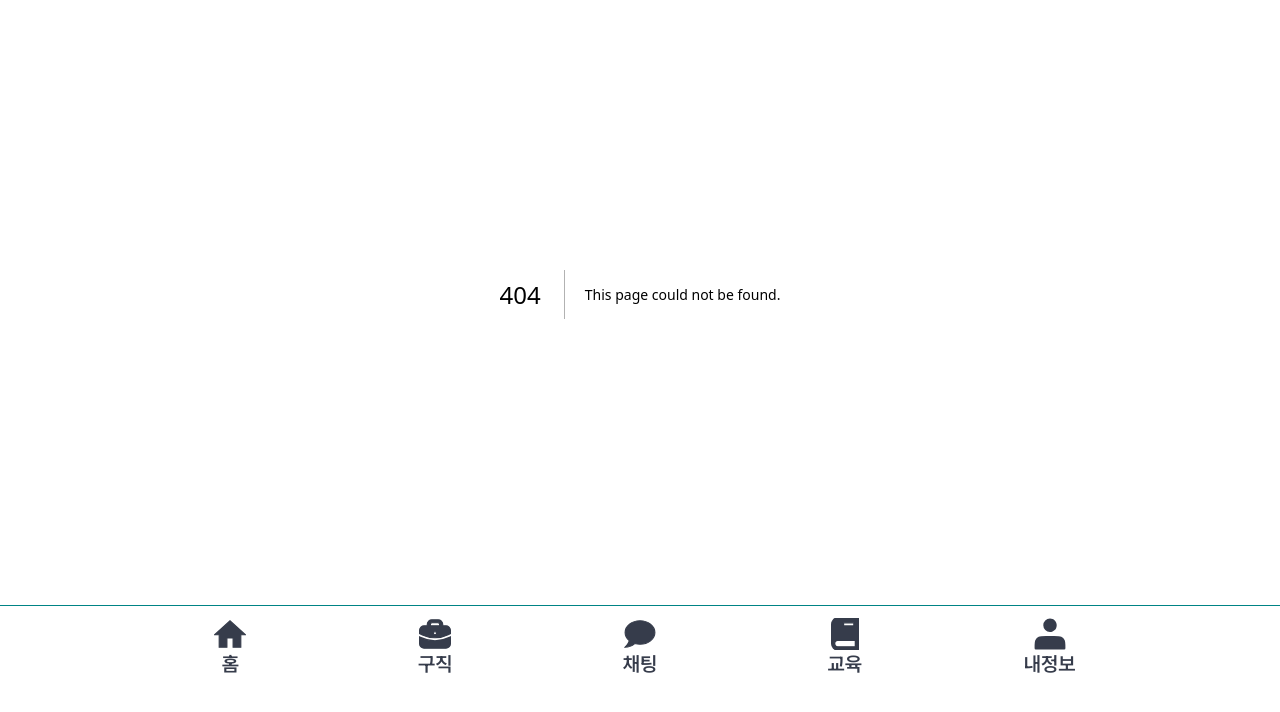
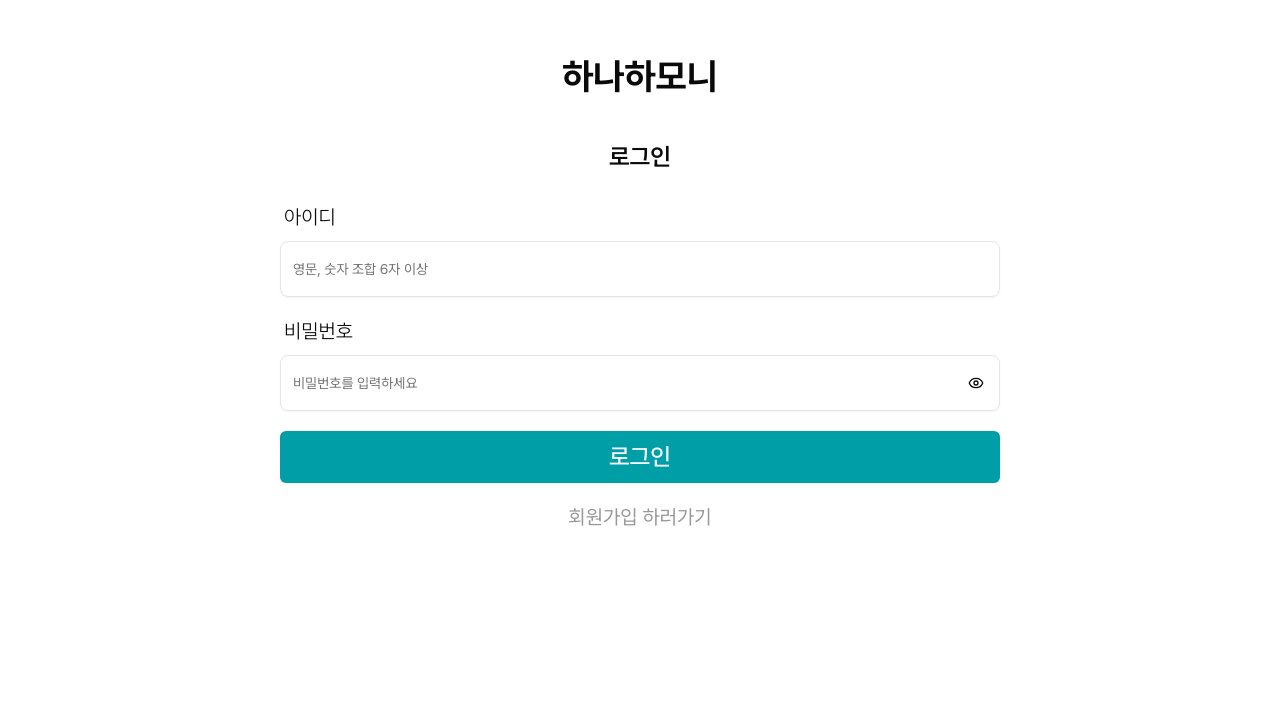
Before and after one commit to hana-harmoney/frontend, a Next.js app: page /auth/login in a window 1280 px wide. Before the commit this address had no page. Shown: the part 106-818 px from the top of the page. Built offline with nearby package versions, Linux system fonts and the light colour scheme.

Commit message:
[#9] feat: 로그인 화면 UI 구현

```diff
--- /dev/null
+++ b/src/app/auth/login/page.tsx
@@ -0,0 +1,13 @@
+import LoginForm from '@/components/auth/loginForm';
+
+export default async function LoginPage({}) {
+  return (
+    <div className="flex min-h-dvh flex-col items-center justify-center px-6">
+      <div className="mb-5 flex flex-col items-center pb-2.5">
+        <p className="pb-11 text-4xl font-bold">하나하모니</p>
+        <p className="text-2xl font-semibold">로그인</p>
+      </div>
+      <LoginForm />
+    </div>
+  );
+}
--- /dev/null
+++ b/src/components/auth/loginForm.tsx
@@ -0,0 +1,46 @@
+'use client';
+
+import { useState } from 'react';
+import Link from 'next/link';
+import { Button } from '../ui/button';
+import InputWithLabel from '../common/inputWithLabel';
+
+export default function LoginForm() {
+  const [email, setEmail] = useState('');
+  const [password, setPassword] = useState('');
+
+  const handleChangeEmail = (event: React.ChangeEvent<HTMLInputElement>) => {
+    setEmail(event.target.value);
+  };
+
+  const handleChangePassword = (event: React.ChangeEvent<HTMLInputElement>) => {
+    setPassword(event.target.value);
+  };
+
+  return (
+    <form
+      // onSubmit={handleLogin}
+      className="flex w-full flex-col items-center justify-center gap-5"
+    >
+      <InputWithLabel
+        label={'아이디'}
+        placeholder="영문, 숫자 조합 6자 이상"
+        value={email}
+        onChange={handleChangeEmail}
+      />
+      <InputWithLabel
+        label={'비밀번호'}
+        type="password"
+        placeholder="비밀번호를 입력하세요"
+        value={password}
+        onChange={handleChangePassword}
+      />
+      <Button className="bg-hana-green h-[52px] w-full rounded-sm text-2xl">
+        로그인
+      </Button>
+      <Link href={'/auth/signup'}>
+        <p className="text-text-secondary text-xl">회원가입 하러가기</p>
+      </Link>
+    </form>
+  );
+}
--- /dev/null
+++ b/src/components/common/inputWithLabel.tsx
@@ -0,0 +1,113 @@
+'use client';
+
+import * as React from 'react';
+import { Label } from '@/components/ui/label';
+import { Input } from '@/components/ui/input';
+import { Button } from '@/components/ui/button';
+import { Eye, EyeOff } from 'lucide-react';
+import { cn } from '@/lib/utils';
+
+type HTMLInputType = React.HTMLInputTypeAttribute;
+
+type TextFieldProps = Omit<
+  React.InputHTMLAttributes<HTMLInputElement>,
+  'size'
+> & {
+  label: React.ReactNode;
+  error?: string;
+  description?: React.ReactNode;
+  containerClassName?: string;
+  inputClassName?: string;
+  labelClassName?: string;
+};
+
+export function InputWithLabel({
+  id,
+  name,
+  label,
+  type = 'text',
+  placeholder,
+  error,
+  description,
+  required,
+  disabled,
+  className,
+  containerClassName,
+  inputClassName,
+  labelClassName,
+  ...inputProps
+}: TextFieldProps) {
+  const reactId = React.useId();
+  const fieldId = id ?? reactId;
+  const descId = description ? `${fieldId}-desc` : undefined;
+  const errId = error ? `${fieldId}-err` : undefined;
+
+  const [showPw, setShowPw] = React.useState(false);
+  const isPassword = type === 'password';
+  const actualType: HTMLInputType =
+    isPassword && showPw ? 'text' : (type as HTMLInputType);
+
+  return (
+    <div className={cn('flex w-full flex-col gap-2.5', containerClassName)}>
+      <Label
+        htmlFor={fieldId}
+        className={cn('px-1 text-xl font-light', labelClassName)}
+      >
+        {label}
+        {required && <span className="text-destructive ml-1">*</span>}
+      </Label>
+
+      <div className="relative">
+        <Input
+          id={fieldId}
+          name={name}
+          type={actualType}
+          placeholder={placeholder}
+          required={required}
+          disabled={disabled}
+          aria-invalid={!!error}
+          aria-describedby={
+            [descId, errId].filter(Boolean).join(' ') || undefined
+          }
+          className={cn(
+            'h-14 pr-10', // 우측 아이콘 여백
+            error && 'border-destructive focus-visible:ring-destructive',
+            inputClassName,
+          )}
+          {...inputProps}
+        />
+
+        {isPassword && (
+          <Button
+            type="button"
+            variant="ghost"
+            size="icon"
+            onClick={() => setShowPw((v) => !v)}
+            className="absolute top-1/2 right-2 h-8 w-8 -translate-y-1/2"
+            aria-label={showPw ? '비밀번호 숨기기' : '비밀번호 보기'}
+          >
+            {showPw ? (
+              <EyeOff className="h-4 w-4" />
+            ) : (
+              <Eye className="h-4 w-4" />
+            )}
+          </Button>
+        )}
+      </div>
+
+      {description && !error && (
+        <p id={descId} className="text-muted-foreground px-1 text-sm">
+          {description}
+        </p>
+      )}
+
+      {error && (
+        <p id={errId} className="text-destructive px-1 text-sm">
+          {error}
+        </p>
+      )}
+    </div>
+  );
+}
+
+export default InputWithLabel;
--- a/src/components/common/navbar/BottomNav.tsx
+++ b/src/components/common/navbar/BottomNav.tsx
@@ -6,6 +6,7 @@ import ChatIcon from '@/assets/icons/chat.svg';
 import EducationIcon from '@/assets/icons/education.svg';
 import ProfileIcon from '@/assets/icons/profile.svg';
 import BottomNavButton from './BottomNavTab';
+import { usePathname } from 'next/navigation';
 
 const navItems = [
   { key: 'home', label: '홈', path: '/home', Icon: HomeIcon },
@@ -16,6 +17,10 @@ const navItems = [
 ] as const;
 
 export default function BottomNav() {
+  const pathname = usePathname();
+
+  if (pathname.startsWith('/auth')) return null;
+
   return (
     <nav>
       <div className="h-12" />
```
